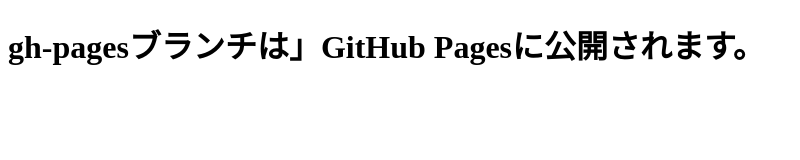
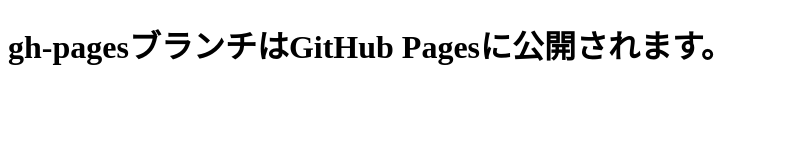
Before and after one commit to cal-min/git-study, a plain HTML site: page index.html in a window 1280 px wide. Shown: the whole page, without its empty margins (0-800 px from the left). Drawn offline with Linux system fonts and the light colour scheme.

```diff
--- a/index.html
+++ b/index.html
@@ -6,6 +6,6 @@
     <title>Gitの勉強</title>
 </head>
 <body>
-   <h1>gh-pagesブランチは」GitHub Pagesに公開されます。</h1>
+   <h1>gh-pagesブランチはGitHub Pagesに公開されます。</h1>
 </body>
 </html>
```
